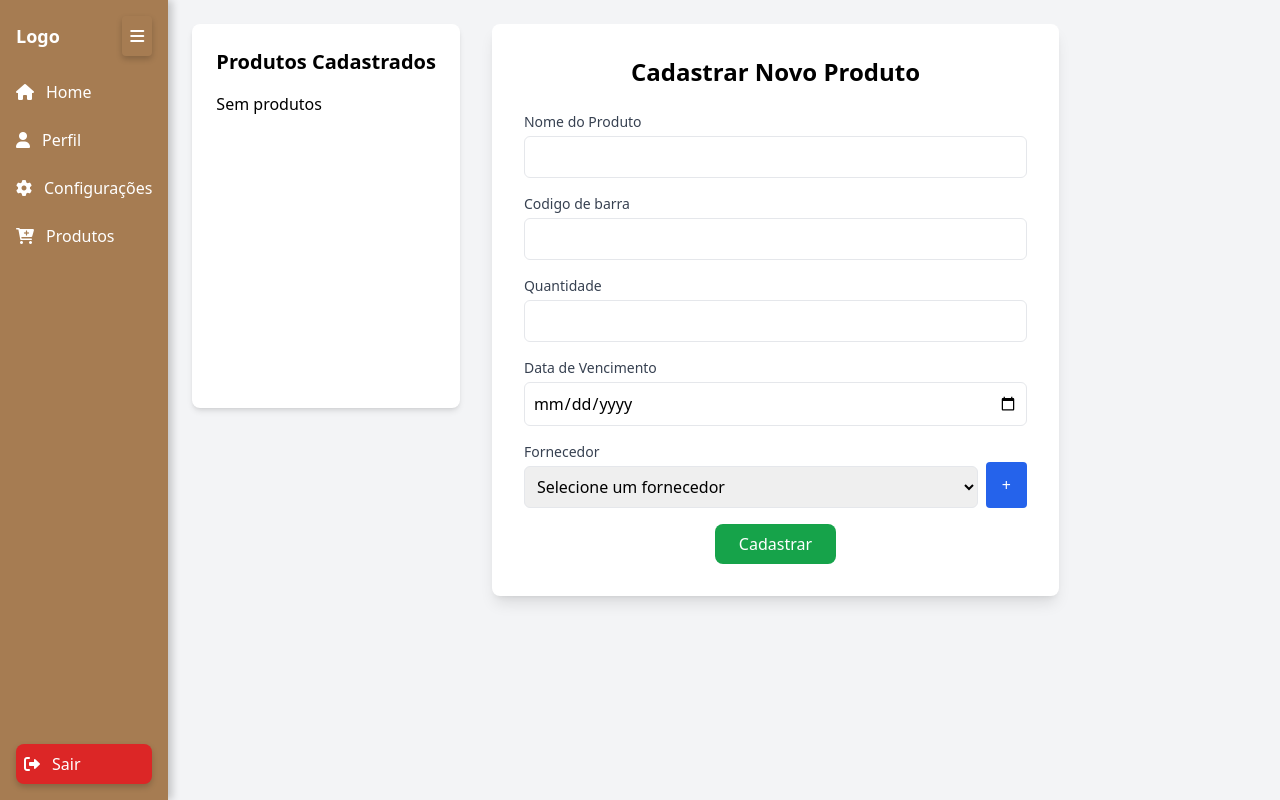
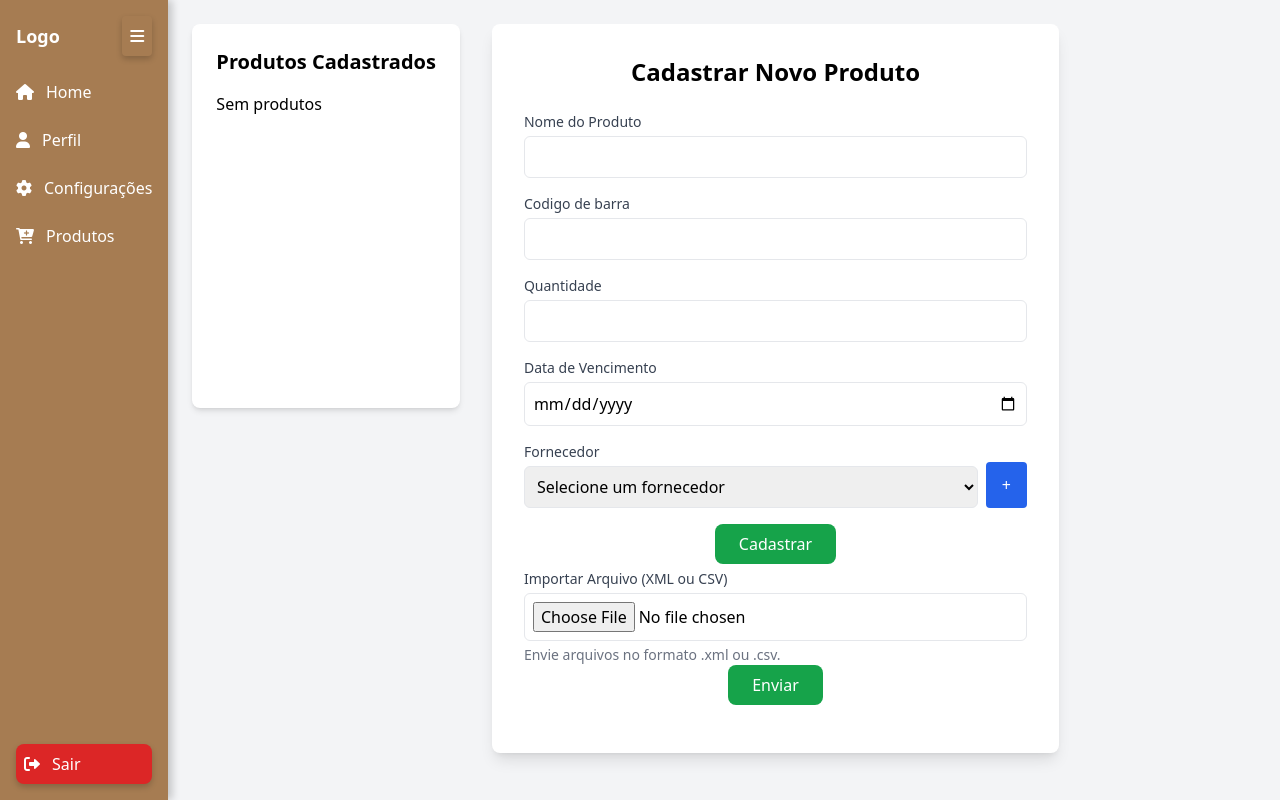
Before and after one commit to AlanBMC/controle-de-estoque, a Django app: page /cafe/view_produto/ in a window 1280 px wide. Run offline with Django 5.2, Linux system fonts and the light colour scheme; data that the repository does not hold is empty; some libraries are stand-ins or nearby versions.

Commit message:
feat: logica para receber massa de cadastro

```diff
--- a/controle/estoque/models.py
+++ b/controle/estoque/models.py
@@ -44,7 +44,7 @@ class Fornecedor(models.Model):
 class Produto(models.Model):
     nome = models.CharField(max_length=100)
     quantidade = models.PositiveIntegerField()
-    codigo_de_barras = models.IntegerField()
+    codigo_de_barras = models.IntegerField(max_length=13, default=1234)
     vencimento = models.DateField()
     admin_responsavel = models.ForeignKey(
         Usuario,
@@ -69,7 +69,6 @@ class MovimentoEstoque(models.Model):
     ]
 
     produto = models.ForeignKey(Produto, on_delete=models.CASCADE)
-    fornecedor = models.ForeignKey(Fornecedor, on_delete=models.SET_NULL, null=True, blank=True)
     quantidade = models.PositiveIntegerField()
     tipo = models.CharField(max_length=10, choices=TIPO_MOVIMENTO)
     data_movimento = models.DateField(auto_now_add=True)
--- a/controle/estoque/templates/componente/cadastro_produto.html
+++ b/controle/estoque/templates/componente/cadastro_produto.html
@@ -51,4 +51,18 @@
         </div>
 
     </form>
+    <div class="mb-4" style="padding-top: 5px;">
+        <form action="{%url 'cadastra_produtoXml' %}" method="POST" enctype="multipart/form-data"> {% csrf_token %}
+            <label for="arquivo" class="block text-sm font-medium text-gray-700">Importar Arquivo (XML ou CSV)</label>
+            <input type="file" id="arquivo" name="arquivoxml" accept=".xml, .csv" required
+            class="mt-1 block w-full p-2 border rounded-md">
+            <p class="text-sm text-gray-500 mt-1">Envie arquivos no formato .xml ou .csv.</p>
+            <div class="flex justify-center">
+                <button type="submit"
+                        class="px-6 py-2 bg-green-600 text-white rounded-lg hover:bg-green-800 transition">
+                    Enviar
+                </button>
+            </div>
+        </form>
+    </div>
 </div>
--- a/controle/estoque/urls.py
+++ b/controle/estoque/urls.py
@@ -16,5 +16,5 @@ urlpatterns = [
     path('cria_produto/', views.cria_produto, name='cria_produto'),
     path('edita_produto/', views.edita_produto, name='edita_produto'),
     path('deleta_produto/', views.deleta_produto, name='deleta_produto'),
-
+    path('cadastra_produtoXml/', views.cadastra_produtoXml, name='cadastra_produtoXml'),
 ]
--- a/controle/estoque/views.py
+++ b/controle/estoque/views.py
@@ -8,7 +8,8 @@ from django.contrib.auth import authenticate
 from django.http import JsonResponse
 from django.contrib.auth import update_session_auth_hash
 from django.contrib import messages
-
+import xml.etree.ElementTree as ET
+import csv
 
 # Create your views here.
 @login_required(login_url="/cafe/login_user/")
@@ -29,6 +30,7 @@ def cria_produto(request):
         quantidade = request.POST.get('quantidade')
         vencimento = request.POST.get('vencimento')
         id_fornecedor = request.POST.get('id_fornecedor')
+        ean = request.POST.get('ean')
         if id_fornecedor:
             _, admin_atual = usuario_atual(request)
             fornecedor = Fornecedor.objects.get(id=id_fornecedor)
@@ -37,12 +39,12 @@ def cria_produto(request):
             quantidade=quantidade,
             vencimento=vencimento,
             admin_responsavel=admin_atual,
-            fornecedor=fornecedor
+            fornecedor=fornecedor,
+            codigo_de_barras = ean
         )
             produto.save()
             messages.success(request, 'Produto cadastrado com sucesso!')
             return redirect('view_produto')
-
 
 def edita_produto(request):
 
@@ -71,6 +73,25 @@ def deleta_produto(request):
         messages.success(request, f'Produto ( {nome_produto} ) deletado com sucesso')
         return redirect('view_produto')
 
+def cadastra_produtoXml(request):
+    if request.method == 'POST':
+        arquivo = request.FILES.get('arquivoxml')
+        namespace = {'nfe': 'http://www.portalfiscal.inf.br/nfe'}
+
+        tree = ET.parse(arquivo)
+        raiz = tree.getroot()
+        print(raiz)
+        for produto in raiz.findall('.//nfe:prod', namespace):
+            print(produto.find('nfe:xProd', namespace).text)
+            print(produto.find('nfe:cEAN', namespace).text[1:14])
+            quantidade = produto.find('nfe:qCom', namespace).text
+            if quantidade:
+                    quantidade = int(float(quantidade))
+                    print(quantidade)
+        messages.success(request, 'Cadastrados')
+        return redirect('view_produto')
+
+
 def cria_fornecedor(request):
     if request.method == 'POST':
         nome = request.POST.get('nome')
@@ -90,6 +111,7 @@ def cria_fornecedor(request):
 
 
         #retorna mensagem de criado.
+
 def usuario_atual(request):
     '''
     Funcionalidade: retorna usuario-adm / evitar linhas de codigos
@@ -99,7 +121,6 @@ def usuario_atual(request):
     usuario_atual = Usuario.objects.filter(nome=request.user.username).first()
     admin_responsavel = usuario_atual.criado_por if usuario_atual.criado_por else usuario_atual
     return usuario_atual, admin_responsavel
-
 
 @login_required
 def editar_usuario(request, usuario_id):
@@ -117,7 +138,6 @@ def editar_usuario(request, usuario_id):
         return redirect('configuracao')  # Redireciona para a tela de configuração
 
     return redirect('configuracao')
-
 
 @login_required
 def excluir_usuario(request, usuario_id):
@@ -137,7 +157,6 @@ def excluir_usuario(request, usuario_id):
 
     return redirect('configuracao')
 
-
 @login_required(login_url="/cafe/login_user/")
 def lista_usuarios(request):
     # Obter o Usuario correspondente ao User logado
@@ -152,7 +171,6 @@ def lista_usuarios(request):
     usuarios = Usuario.objects.filter(criado_por=admin_usuario)
 
     return  usuarios
-
 
 def login_user(request):
     if request.method == 'POST':
@@ -217,11 +235,6 @@ def editar_nome_usuario(request):
             print('entrou aqui foi deu 200')
             return render(request, 'componente/alerta.html', {'sucesso': 'Nome editado com sucesso'})
 
-
-
-
-
-
 @login_required(login_url="/cafe/login_user/")
 def trocar_senha(request):
 
```
Also changed, not shown: controle/estoque/migrations/0006_produto_codigo_de_barras.py (added).
